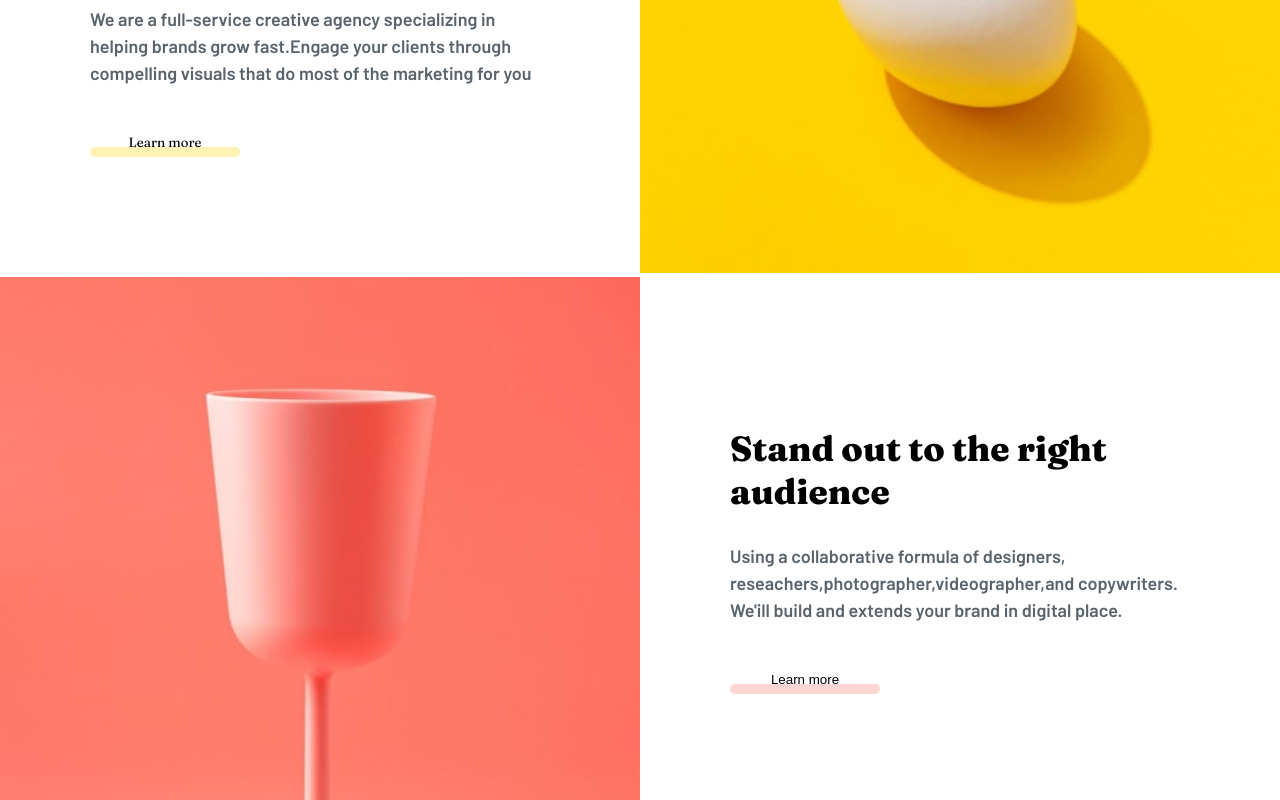
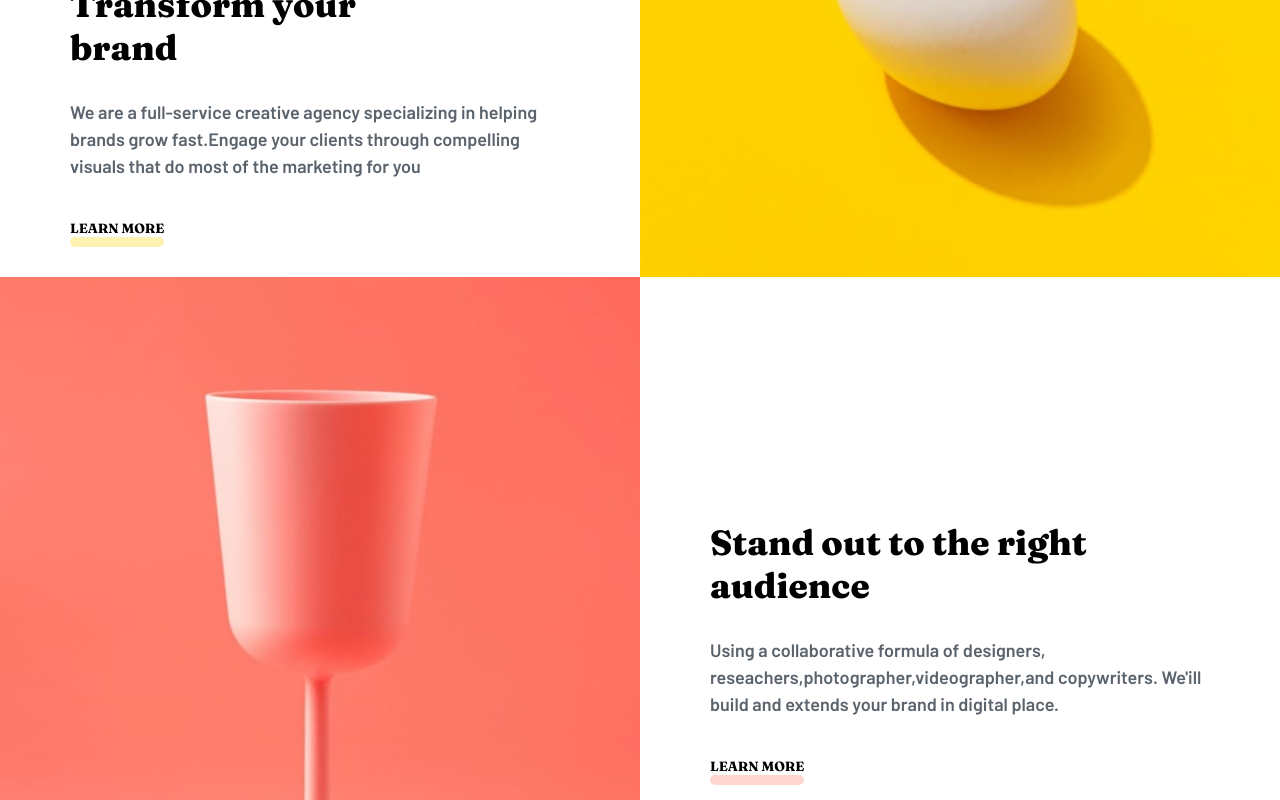
Before and after one commit to agun36/sunnyside-pro, a React (Create React App) app: page / in a window 1280 px wide. Shown: the part 1060-1860 px from the top of the page. Built offline with nearby package versions, Linux system fonts and the light colour scheme.

Commit message:
update designs

```diff
--- a/src/App.scss
+++ b/src/App.scss
@@ -69,6 +69,9 @@ body {
   display: flex;
   align-items: center;
   justify-content: space-between;
+}
+.mt-auto {
+  margin-top: auto;
 }
 .navbar {
   background-image: url(./assets/images/desktop/image-header.jpg);
@@ -157,14 +160,16 @@ body {
     .content {
       width: 50%;
       background: $color-White;
+      padding-inline: 7rem;
+      padding-block: 3rem;
       display: flex;
       flex-direction: column;
-      align-items: left;
-      padding-inline: 9rem;
-      justify-content: center;
       @media screen and (max-width: 800px) {
+        text-align: center;
+      }
+      @media screen and (max-width: 600px) {
         width: 100%;
-        text-align: center;
+        // font-weight: 600;
       }
       .content-title {
         margin-top: 3rem;
@@ -180,51 +185,37 @@ body {
         color: $color-Very-dark-grayish-blue;
         font-weight: 600;
         line-height: 1.5;
-        @media screen and (max-width: 600px) {
+        @media screen and (max-width: 800px) {
           font-size: 1.4rem;
           font-weight: 600;
         }
       }
-      .learnmore-btn {
-        width: 15rem;
-        height: 3rem;
+      .learnmore-btn-wrapper {
+        width: fit-content;
 
-        margin-top: 4rem;
-        font-weight: 800;
-        font-family: $sunnyfamily;
-        text-transform: uppercase;
-        display: flex;
-        align-items: center;
-        justify-content: center;
-        position: relative;
-        @media screen and (max-width: 800px) {
-          margin: 5rem auto 4rem;
-        }
-        .learnmore-btn1 {
+        .learnmore-btn {
+          margin-top: 4rem;
+          font-weight: 700;
+          text-transform: uppercase;
           background: $color-White;
           font-family: $sunnyfamily;
+          text-align: left;
         }
-        .learnmoreline {
+
+        .learnmore-line {
           height: 1rem;
-          width: 15rem;
-          right: 0;
-          bottom: 0;
+          width: 100%;
           border-radius: 1.4rem;
-          background: rgba($color: $color-Yellow, $alpha: 0.3);
-          position: absolute;
+          &.yellow {
+            background: rgba($color: $color-Yellow, $alpha: 0.3);
+          }
+          &.red {
+            background: rgba($color: $color-Soft-red, $alpha: 0.3);
+          }
         }
-      }
-      .learnmore-btn2 {
-        background: $color-White;
-      }
-      .learnmoreline2 {
-        height: 1rem;
-        width: 15rem;
-        right: 0;
-        bottom: 0;
-        border-radius: 1.4rem;
-        background: rgba($color: $color-Soft-red, $alpha: 0.3);
-        position: absolute;
+        @media screen and (max-width: 800px) {
+          margin: auto;
+        }
       }
     }
 
@@ -232,12 +223,14 @@ body {
       width: 50%;
 
       @media screen and (max-width: 600px) {
+        order: 2;
         width: 100%;
-        order: 2;
       }
+
       img {
-        object-fit: contain;
+        object-fit: cover;
         width: 100%;
+        height: 100%;
       }
     }
 
--- a/src/components/TopBanner.jsx
+++ b/src/components/TopBanner.jsx
@@ -9,17 +9,19 @@ export const TopBanner = () => {
     <div className='brandbanner'>
       <div className=' transform'>
         <div className=' content'>
+          <div className='mt-auto'>
             <h4 className=' content-title'>
               Transform your <br className='mobile-title' /> brand
             </h4>
             <p className=' content-text'>
-            We are a full-service creative agency specializing in helping brands
-            grow fast.Engage your clients through compelling visuals that do
-            most of the marketing for you
+              We are a full-service creative agency specializing in helping
+              brands grow fast.Engage your clients through compelling visuals
+              that do most of the marketing for you
             </p>
-          <div className='learnmore-btn'>
-            <button className='learnmore-btn1'>Learn more</button>
-            <span className='learnmoreline'></span>
+            <div className='learnmore-btn-wrapper'>
+              <button className='learnmore-btn'>Learn more</button>
+              <div className='learnmore-line yellow'></div>
+            </div>
           </div>
         </div>
         <div className='banner-img'>
@@ -31,6 +33,7 @@ export const TopBanner = () => {
           <img src={orangecup} alt='' />
         </div>
         <div className='content'>
+          <div className='mt-auto'>
             <h4 className='content-title'>
               Stand out to the right <br className='mobile-title' /> audience
             </h4>
@@ -39,9 +42,10 @@ export const TopBanner = () => {
               reseachers,photographer,videographer,and copywriters. We'ill build
               and extends your brand in digital place.
             </p>
-          <div className='learnmore-btn'>
-            <button className='learnmore-btn2'>Learn more</button>
-            <span className='learnmoreline2'></span>
+            <div className='learnmore-btn-wrapper'>
+              <button className='learnmore-btn'>Learn more</button>
+              <div className='learnmore-line red'></div>
+            </div>
           </div>
         </div>
       </div>
```
Lines whose indentation alone changed are shown as unchanged.
